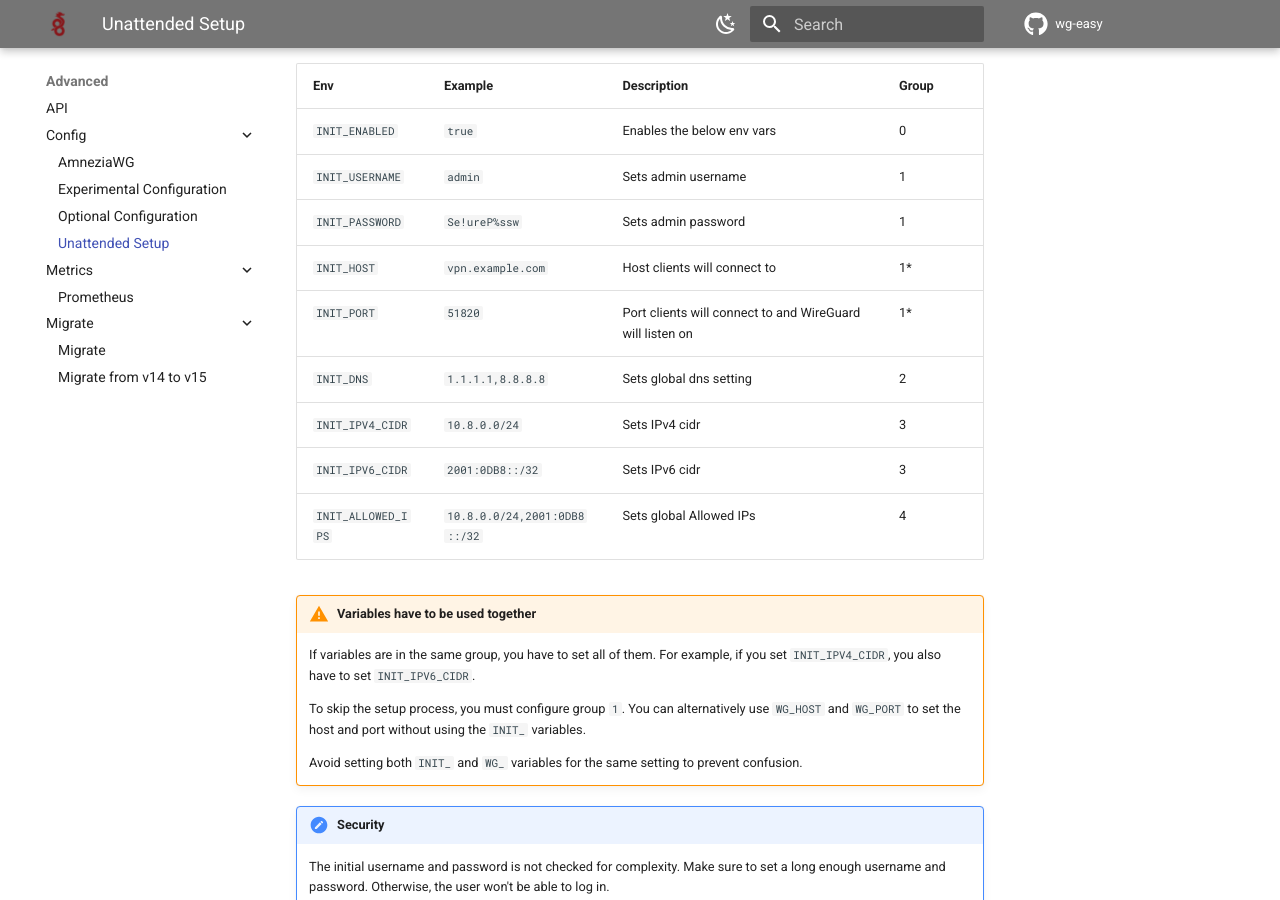
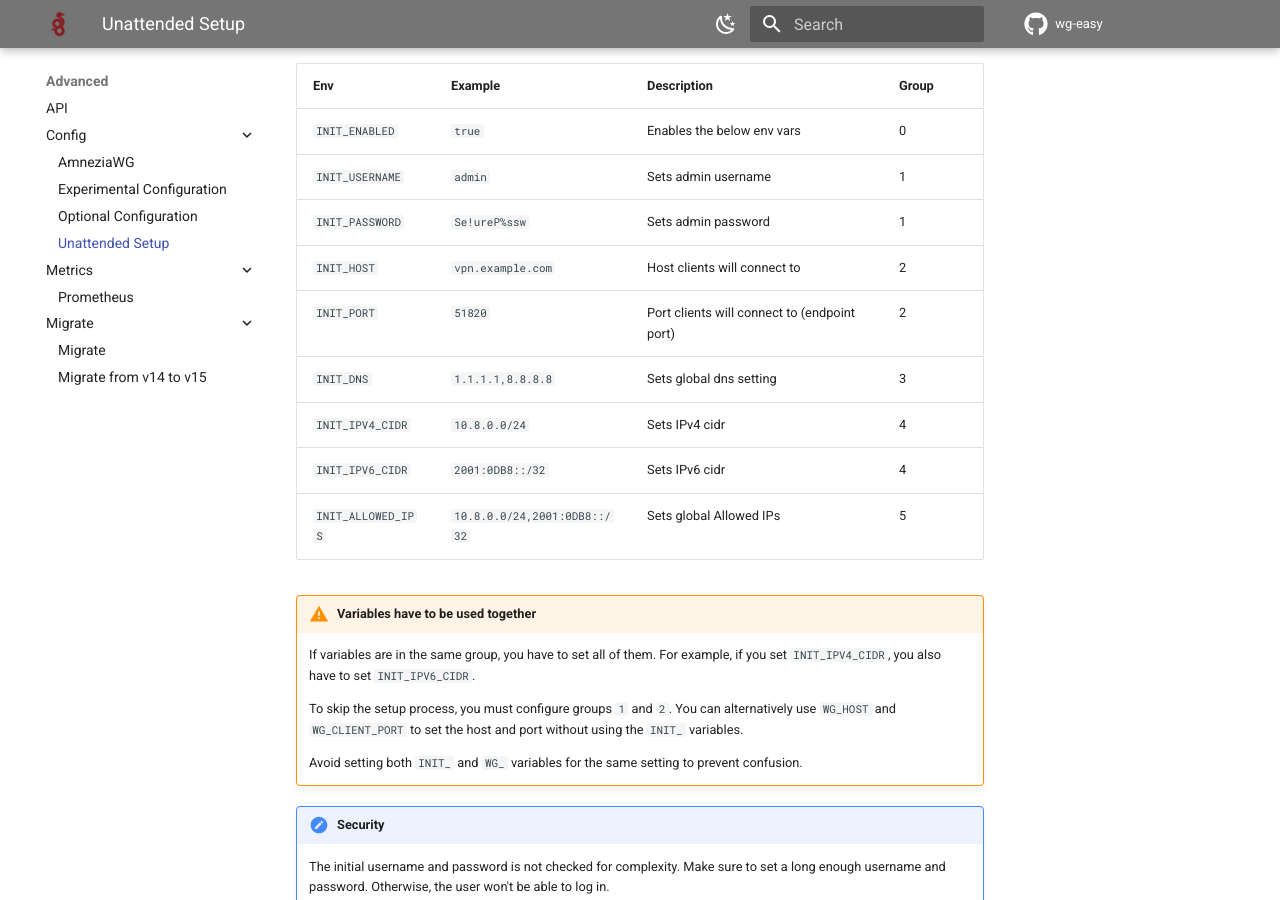
Before and after one commit to wg-easy/wg-easy, an MkDocs documentation site: the page built from docs/content/advanced/config/unattended-setup.md, in a window 1280 px wide and 900 px high, scrolled down 299 px. Built offline with MkDocs 1.6.1 and Material for MkDocs 9.7.7, drawn with Linux system fonts in a browser that asks for light colours; comment, search, counter and statistics services are not loaded; the version menu is left out.

Commit message:
Fix discrepancies: use WG_CLIENT_PORT instead of WG_PORT for setup fallback
- Fixed setup/2.post.ts to use WG_CLIENT_OVERRIDE_ENV.CLIENT_PORT instead of WG_INTERFACE_OVERRIDE_ENV.PORT
- Fixed sqlite.ts initialSetup to use WG_CLIENT_OVERRIDE_ENV.CLIENT_PORT for consistency
- Corrected unattended-setup.md documentation:
  - Changed INIT_HOST and INIT_PORT from group "1*" to group "2"
  - Clarified INIT_PORT description as "Port clients will connect to (endpoint port)"
  - Updated group numbers: DNS is group 3, CIDR is group 4, Allowed IPs is group 5
  - Fixed warning text: setup requires groups 1 and 2, and use WG_CLIENT_PORT (not WG_PORT)
- Ensures consistency between code behavior and documentation

Co-authored-by: kaaax0815 <32197462+kaaax0815@users.noreply.github.com>

```diff
--- a/docs/content/advanced/config/unattended-setup.md
+++ b/docs/content/advanced/config/unattended-setup.md
@@ -6,23 +6,23 @@ If you want to run the setup without any user interaction, e.g. with a tool like
 
 These will only be used during the first start of the container. After that, the setup will be disabled.
 
-| Env                | Example                      | Description                                               | Group |
-| ------------------ | ---------------------------- | --------------------------------------------------------- | ----- |
-| `INIT_ENABLED`     | `true`                       | Enables the below env vars                                | 0     |
-| `INIT_USERNAME`    | `admin`                      | Sets admin username                                       | 1     |
-| `INIT_PASSWORD`    | `Se!ureP%ssw`                | Sets admin password                                       | 1     |
-| `INIT_HOST`        | `vpn.example.com`            | Host clients will connect to                              | 1\*   |
-| `INIT_PORT`        | `51820`                      | Port clients will connect to and WireGuard will listen on | 1\*   |
-| `INIT_DNS`         | `1.1.1.1,8.8.8.8`            | Sets global dns setting                                   | 2     |
-| `INIT_IPV4_CIDR`   | `10.8.0.0/24`                | Sets IPv4 cidr                                            | 3     |
-| `INIT_IPV6_CIDR`   | `2001:0DB8::/32`             | Sets IPv6 cidr                                            | 3     |
-| `INIT_ALLOWED_IPS` | `10.8.0.0/24,2001:0DB8::/32` | Sets global Allowed IPs                                   | 4     |
+| Env                | Example                      | Description                                        | Group |
+| ------------------ | ---------------------------- | -------------------------------------------------- | ----- |
+| `INIT_ENABLED`     | `true`                       | Enables the below env vars                         | 0     |
+| `INIT_USERNAME`    | `admin`                      | Sets admin username                                | 1     |
+| `INIT_PASSWORD`    | `Se!ureP%ssw`                | Sets admin password                                | 1     |
+| `INIT_HOST`        | `vpn.example.com`            | Host clients will connect to                       | 2     |
+| `INIT_PORT`        | `51820`                      | Port clients will connect to (endpoint port)       | 2     |
+| `INIT_DNS`         | `1.1.1.1,8.8.8.8`            | Sets global dns setting                            | 3     |
+| `INIT_IPV4_CIDR`   | `10.8.0.0/24`                | Sets IPv4 cidr                                     | 4     |
+| `INIT_IPV6_CIDR`   | `2001:0DB8::/32`             | Sets IPv6 cidr                                     | 4     |
+| `INIT_ALLOWED_IPS` | `10.8.0.0/24,2001:0DB8::/32` | Sets global Allowed IPs                            | 5     |
 
 /// warning | Variables have to be used together
 
 If variables are in the same group, you have to set all of them. For example, if you set `INIT_IPV4_CIDR`, you also have to set `INIT_IPV6_CIDR`.
 
-To skip the setup process, you must configure group `1`. You can alternatively use `WG_HOST` and `WG_PORT` to set the host and port without using the `INIT_` variables.
+To skip the setup process, you must configure groups `1` and `2`. You can alternatively use `WG_HOST` and `WG_CLIENT_PORT` to set the host and port without using the `INIT_` variables.
 
 Avoid setting both `INIT_` and `WG_` variables for the same setting to prevent confusion.
 ///
```
Also changed, not shown: 2 other files.
